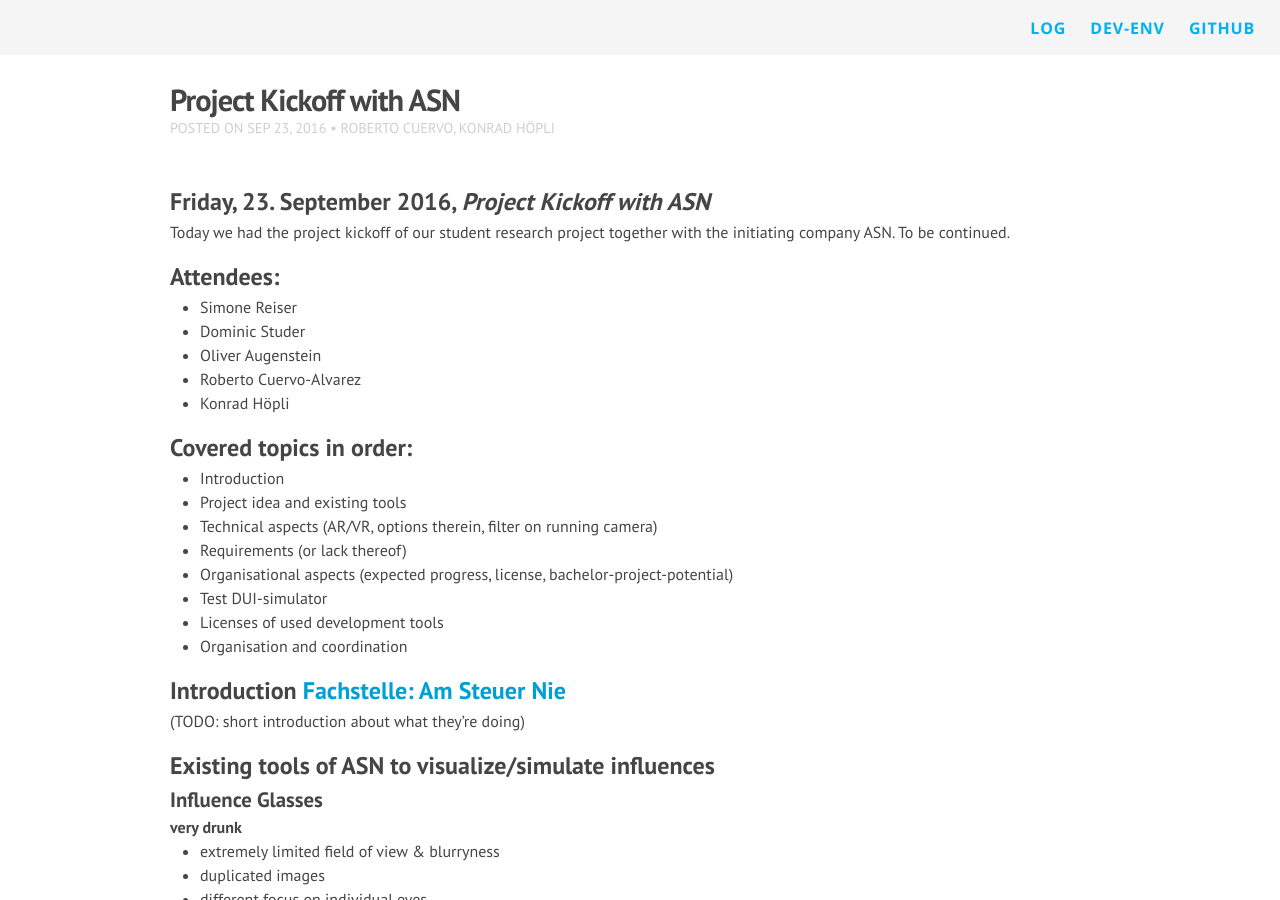
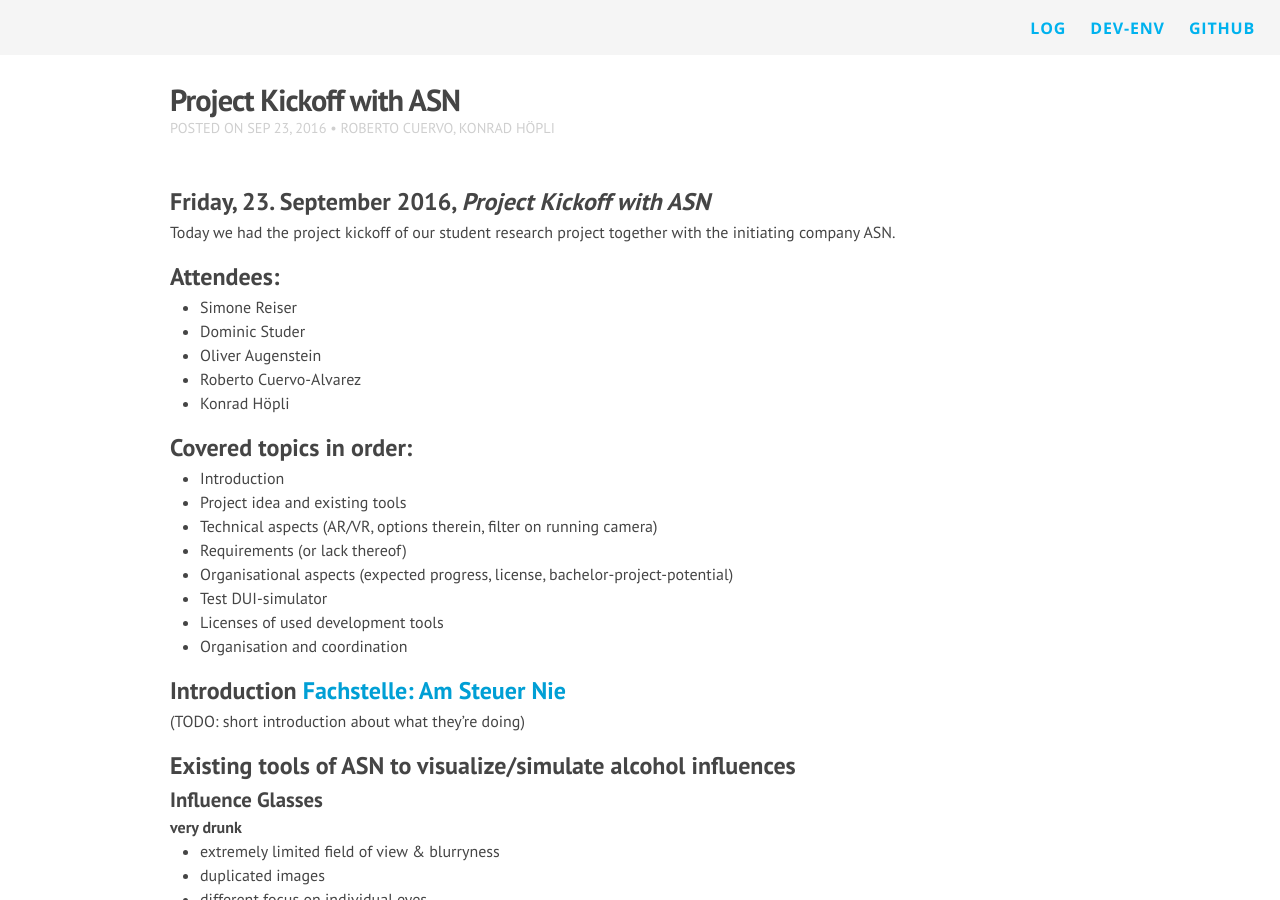
Before and after one commit to HSR-Semester-Arbeit2016/hsr-semester-arbeit2016.github.io, a Jekyll site: the page built from _posts/2016-09-23-kickoff-with-ASN.md, in a window 1280 px wide and 900 px high. Built offline with Jekyll 4.4.1, drawn with Linux system fonts in a browser that asks for light colours; nearby versions of some CDN libraries.

Commit message:
Modified layout in kickoff with ASN post

```diff
--- a/_posts/2016-09-23-kickoff-with-ASN.md
+++ b/_posts/2016-09-23-kickoff-with-ASN.md
@@ -8,7 +8,6 @@ author: "Roberto Cuervo, Konrad Höpli"
 ## Friday, 23. September 2016, *Project Kickoff with ASN*
 
 Today we had the project kickoff of our student research project together with the initiating company ASN.
-To be continued.
 
 ## Attendees:
 * Simone Reiser
@@ -31,7 +30,7 @@ To be continued.
 
 (TODO: short introduction about what they're doing)
 
-## Existing tools of ASN to visualize/simulate influences
+## Existing tools of ASN to visualize/simulate alcohol influences
 
 ### Influence Glasses
 
```
